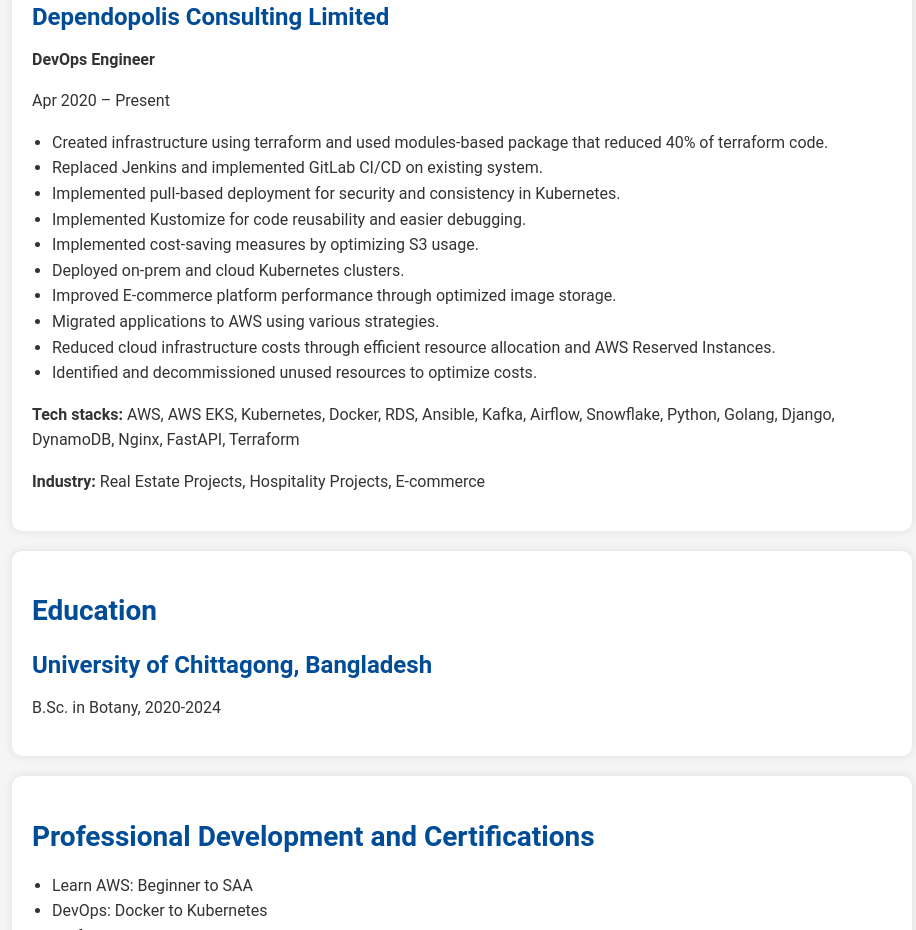
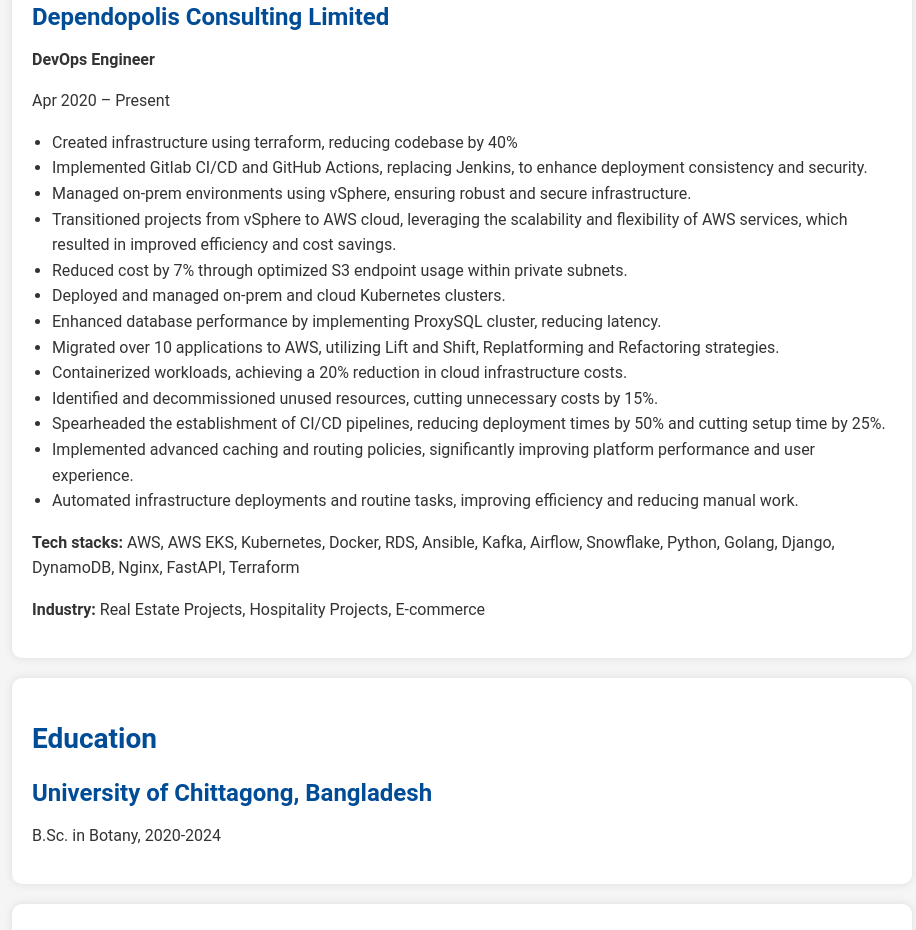
Before and after one commit to Marzia-Jahan-Momo/resume, a plain HTML site: page index.html in a window 1280 px wide. Shown: the part 915-1845 px from the top of the page, without its empty margins (178-1094 px from the left). Drawn offline with Linux system fonts and the light colour scheme.

Commit message:
Update index.html

```diff
--- a/index.html
+++ b/index.html
@@ -42,16 +42,19 @@
             <p><strong>DevOps Engineer</strong></p>
             <p>Apr 2020 – Present</p>
             <ul>
-                <li>Created infrastructure using terraform and used modules-based package that reduced 40% of terraform code.</li>
-                <li>Replaced Jenkins and implemented GitLab CI/CD on existing system.</li>
-                <li>Implemented pull-based deployment for security and consistency in Kubernetes.</li>
-                <li>Implemented Kustomize for code reusability and easier debugging.</li>
-                <li>Implemented cost-saving measures by optimizing S3 usage.</li>
-                <li>Deployed on-prem and cloud Kubernetes clusters.</li>
-                <li>Improved E-commerce platform performance through optimized image storage.</li>
-                <li>Migrated applications to AWS using various strategies.</li>
-                <li>Reduced cloud infrastructure costs through efficient resource allocation and AWS Reserved Instances.</li>
-                <li>Identified and decommissioned unused resources to optimize costs.</li>
+		<li>Created infrastructure using terraform, reducing codebase by 40%</li>
+		<li>Implemented Gitlab CI/CD and GitHub Actions, replacing Jenkins, to enhance deployment consistency and security.</li>
+		<li>Managed on-prem environments using vSphere, ensuring robust and secure infrastructure.</li>
+		<li>Transitioned projects from vSphere to AWS cloud, leveraging the scalability and flexibility of AWS services, which resulted in improved efficiency and cost savings.</li>
+		<li>Reduced cost by 7% through optimized S3 endpoint usage within private subnets.</li>
+		<li>Deployed and managed on-prem and cloud Kubernetes clusters.</li>
+		<li>Enhanced database performance by implementing ProxySQL cluster, reducing latency.</li>
+		<li>Migrated over 10 applications to AWS, utilizing Lift and Shift, Replatforming and Refactoring strategies.</li>
+		<li>Containerized workloads, achieving a 20% reduction in cloud infrastructure costs.</li>
+		<li>Identified and decommissioned unused resources, cutting unnecessary costs by 15%.</li>
+		<li>Spearheaded the establishment of CI/CD pipelines, reducing deployment times by 50% and cutting setup time by 25%.</li>
+		<li>Implemented advanced caching and routing policies, significantly improving platform performance and user experience.</li>
+		<li>Automated infrastructure deployments and routine tasks, improving efficiency and reducing manual work.</li>
             </ul>
             <p><strong>Tech stacks:</strong> AWS, AWS EKS, Kubernetes, Docker, RDS, Ansible, Kafka, Airflow, Snowflake, Python, Golang, Django, DynamoDB, Nginx, FastAPI, Terraform</p>
             <p><strong>Industry:</strong> Real Estate Projects, Hospitality Projects, E-commerce</p>
```
